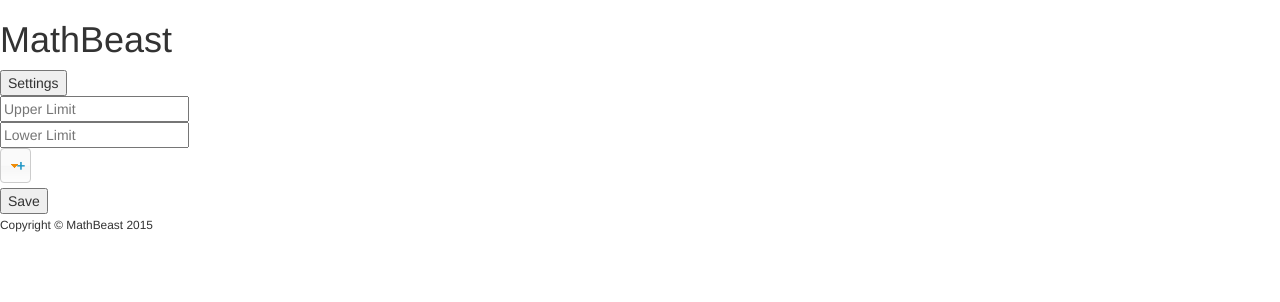
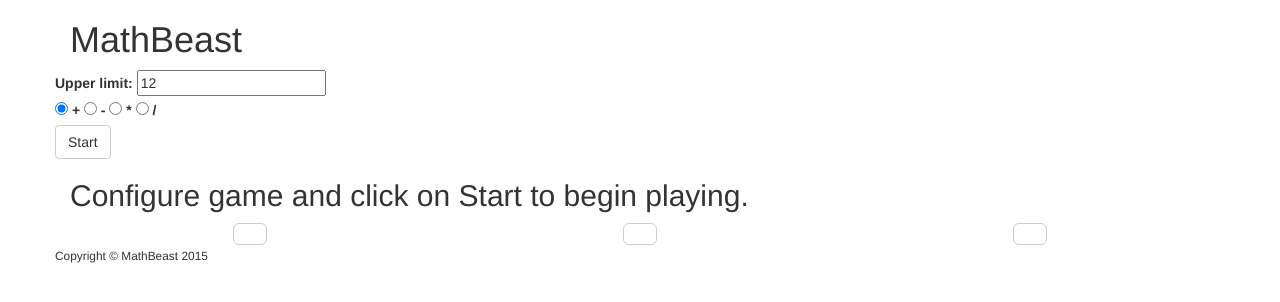
Before and after one commit to PhoenixJSMeetup/mathbeast, a plain HTML site: page index.html in a window 1280 px wide. Drawn offline with Linux system fonts and the light colour scheme.

Commit message:
Make markup changes to use Bootstrap.

```diff
--- a/index.html
+++ b/index.html
@@ -2,65 +2,108 @@
 <html lang="en">
 <head>
   <meta charset="utf-8">
+  <meta http-equiv="X-UA-Compatible" content="IE=edge">
+  <meta name="viewport" content="width=device-width, initial-scale=1">
+
   <title>MathBeast</title>
   <meta name="description" content="Math game">
-  <meta name="viewport" content="width=device-width, initial-scale=1.0">
+
   <link href="lib/bootstrap/css/bootstrap.min.css" rel="stylesheet" media="all">
   <link href="lib/jquery-ui/jquery-ui.min.css" rel="stylesheet" media="all">
+  <link href="lib/jquery-ui/jquery-ui.theme.min.css" rel="stylesheet" media="all">
   <link href="css/style.css" rel="stylesheet" media="all">
 </head>
 <body>
 
-<div class="wrapper">
-
-  <header role="banner">
-
-    <div class="header-left">
-      <section class="region brand-region">
+<header>
+  <div class="container">
+    <div class="row">
+      <div class="header-left col-xs-6">
         <h1 class="game-name">MathBeast</h1>
-      </section>
       </div>
 
-    <div class="header-right">
-      <section class="region settings-button-region">
-        <button class="settings-button">Settings</button>
+      <div class="header-right col-xs-6 text-right">
+        <!--button class="settings-button btn btn-default">Settings</button-->
+      </div>
+    </div><!-- End .row -->
+  </div><!-- End .container -->
+</header>
+
+<section class="settings">
+  <div class="container">
+    <div class="row">
+      <div class="upper-limit-wrapper wrapper">
+        <label>Upper limit:</label>
+        <input id="upper-limit" value="12"/>
+      </div>
+      <div class="operation-wrapper wrapper">
+        <div id="operation" >
+          <input type="radio" id="addition" name="operation" checked="checked">
+          <label for="addition">+</label>
+
+          <input type="radio" id="subtraction" name="operation">
+          <label for="subtraction">-</label>
+
+          <input type="radio" id="multiplication" name="operation">
+          <label for="multiplication">*</label>
+
+          <input type="radio" id="division" name="operation">
+          <label for="division">/</label>
+        </div>
+      </div>
+      <div class="settings-save-wrapper wrapper">
+        <button class="settings-save btn btn-default">Start</button>
+      </div>
+    </div><!-- End .row -->
+  </div><!-- End .container -->
 </section>
+
+<main>
+  <div class="container">
+    <section class="instructions">
+      <h2>Configure game and click on Start to begin playing.</h2>
+    </section>
+    <section class="question">
+      <div class="row">
+        <div class="col-xs-5 text-center">
+          <span id="question--operand-1"></span>
+        </div>
+        <div class="col-xs-2 text-center">
+          <span id="question--operation"></span>
+        </div>
+        <div class="col-xs-5 text-center">
+          <span id="question--operand-2"></span>
         </div>
 
-  </header>
-
-  <main role="main">
-
-    <div class="settings">
-      <section class="region settings-region">
-        <div><input id="upperLimitInput" placeholder="Upper Limit" /></div>
-        <div><input id="lowerLimitInput" placeholder="Lower Limit"/></div>
-        <div>
-          <select id="operatorInput">
-            <option value="+">+</option>
-            <option value="-">-</option>
-            <option value="*">*</option>
-            <option value="/">/</option>
-          </select>
+      </div><!-- End .row -->
+    </section>
+    <section class="answers">
+      <div class="row">
+        <div class="col-xs-4 text-center">
+          <button id="answers--option-1" class="answer-option btn btn-default btn-lg"></button>
         </div>
-        <div>
-          <button class="settings-save">Save</button>
+        <div class="col-xs-4 text-center">
+          <button id="answers--option-2" class="answer-option btn btn-default btn-lg"></button>
         </div>
-      </section>
+        <div class="col-xs-4 text-center">
+          <button id="answers--option-3" class="answer-option btn btn-default btn-lg"></button>
         </div>
 
-    <section class="canvas">
+      </div><!-- End .row -->
     </section>
 
+  </div><!-- End .container -->
 </main>
 
-  <footer role="contentinfo">
+<footer>
+  <div class="container">
+    <div class="row">
       <section class="region footer-region">
         <p><small>Copyright &copy; MathBeast <time datetime="2015">2015</time></small></p>
       </section>
+    </div><!-- End .row -->
+  </div><!-- End .container -->
 </footer>
-
-</div>
 
 <script src="lib/jquery/jquery-2.1.3.min.js" media="all"></script>
 <script src="lib/jquery-ui/jquery-ui.min.js" media="all"></script>
```
Lines whose indentation alone changed are shown as unchanged.
